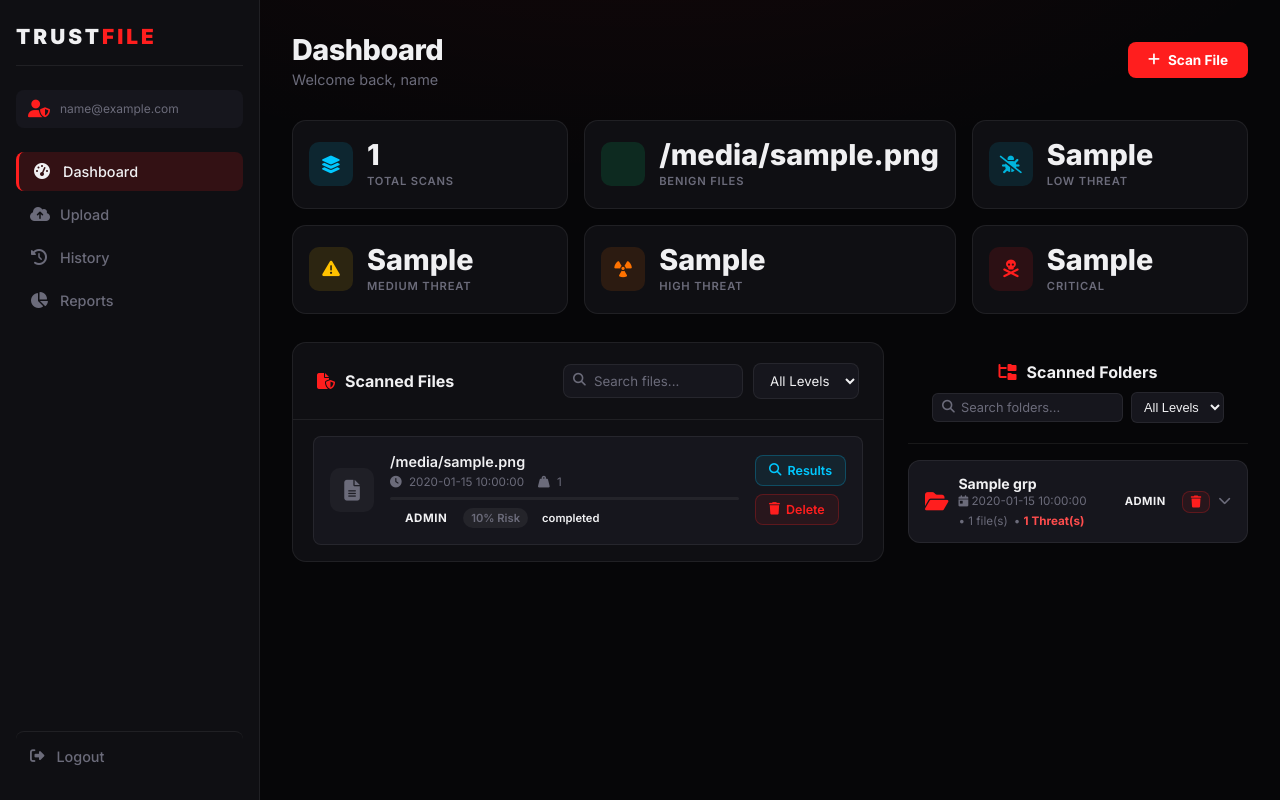
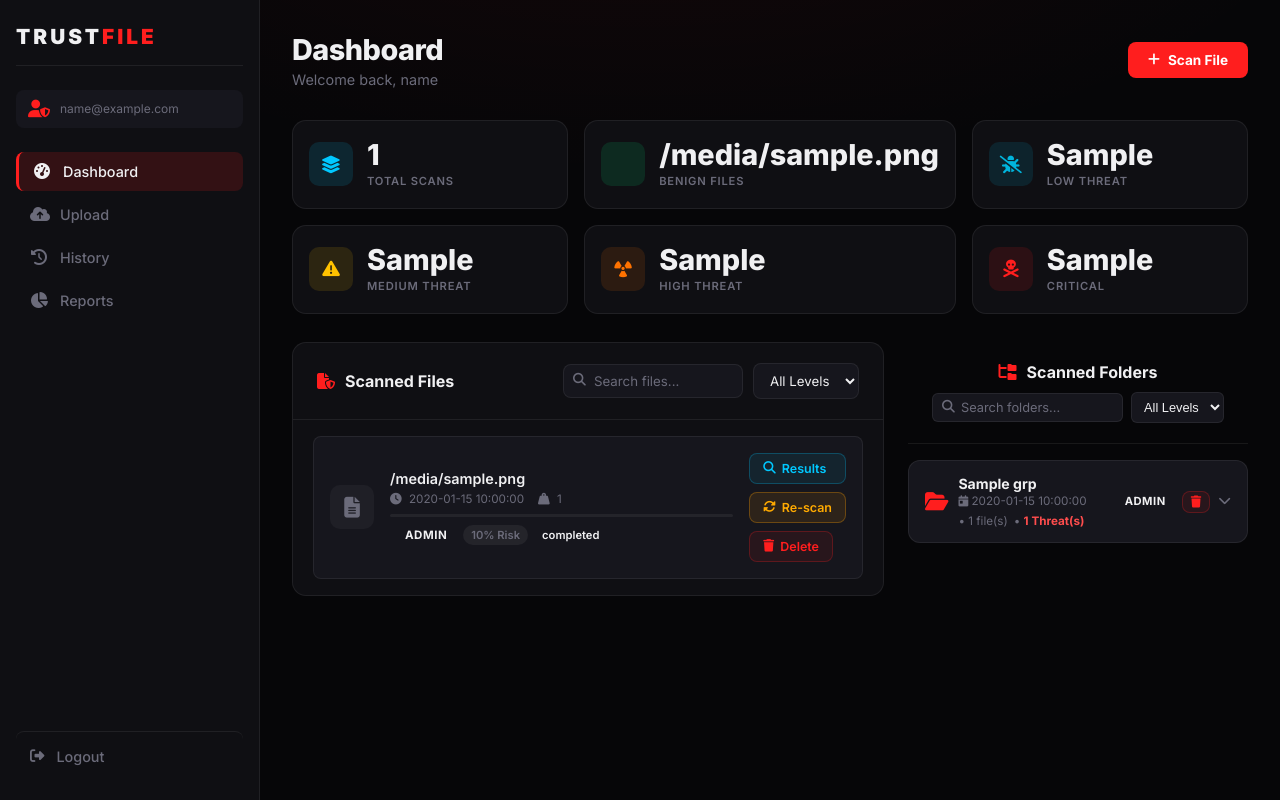
Before and after one commit to ReymartAportadera/Mercy, a Flask app: template templates/dashboard.html in a window 1280 px wide. Run offline with Flask 3, Linux system fonts and the light colour scheme; the visitor is signed in with stand-in values (Sample User, id 1); the template is opened without the code that fills it: most values are stand-ins (such as "Sample title", 1, 10 or a date in 2020); some libraries are stand-ins or nearby versions.

Commit message:
feat: add Re-scan button to dashboard file cards
- Add Re-scan button (orange) between Results and Delete on each file card
- Re-scan clears old cached result, resets status to Pending, and re-runs full scan
- Add btn-rescan CSS style (amber/orange color to visually distinguish from view/delete)
- Fix card onclick guard to also ignore clicks on Re-scan button

```diff
--- a/static/dashboard.css
+++ b/static/dashboard.css
@@ -680,6 +680,16 @@ body {
     transform: translateY(-1px);
 }
 .btn-delete:disabled { opacity: 0.5; cursor: not-allowed; transform: none; }
+.btn-rescan {
+    background: rgba(255,160,0,0.10);
+    border-color: rgba(255,160,0,0.30);
+    color: #ffaa00;
+}
+.btn-rescan:hover {
+    background: rgba(255,160,0,0.22);
+    transform: translateY(-1px);
+}
+.btn-rescan:disabled { opacity: 0.5; cursor: not-allowed; transform: none; }
 
 /* ── Empty / No Results ── */
 .empty-state {
--- a/templates/dashboard.html
+++ b/templates/dashboard.html
@@ -162,7 +162,7 @@
                 {% if files %}
                 <div class="file-cards" id="fileCards">
                     {% for file in files %}
-                    <div class="file-card" data-level="{{ file.threat_level|lower if file.threat_level else 'safe' }}" data-name="{{ file.filename|lower }}" onclick="if(!event.target.closest('.file-card-actions form') && !event.target.closest('.btn-delete')) window.location.href='{{ url_for('scan_page', file_id=file.id) }}';" title="Click to view detailed scan results for {{ file.filename }}">
+                    <div class="file-card" data-level="{{ file.threat_level|lower if file.threat_level else 'safe' }}" data-name="{{ file.filename|lower }}" onclick="if(!event.target.closest('.file-card-actions form') && !event.target.closest('.btn-delete') && !event.target.closest('.btn-rescan')) window.location.href='{{ url_for('scan_page', file_id=file.id) }}';" title="Click to view detailed scan results for {{ file.filename }}">
                         <div class="file-card-icon">
                             {% set ext = file.filename.rsplit('.', 1)[-1]|lower if '.' in file.filename else 'file' %}
                             {% if ext in ['pdf'] %}<i class="fa-solid fa-file-pdf"></i>
@@ -202,6 +202,14 @@
                                 <i class="fa-solid fa-magnifying-glass"></i>
                                 <span>Results</span>
                             </a>
+                            <form method="POST" action="{{ url_for('rescan_page', file_id=file.id) }}"
+                                  onsubmit="return confirm('Re-scan this file with the latest engine? This will clear the old result.');">
+                                <input type="hidden" name="csrf_token" value="{{ csrf_token() }}">
+                                <button class="action-btn btn-rescan" title="Re-scan File" type="submit">
+                                    <i class="fa-solid fa-rotate"></i>
+                                    <span>Re-scan</span>
+                                </button>
+                            </form>
                             <form method="POST" action="{{ url_for('delete_file', file_id=file.id) }}"
                                   onsubmit="return confirm('Are you sure you want to remove this file?');">
                                 <input type="hidden" name="csrf_token" value="{{ csrf_token() }}">
```
